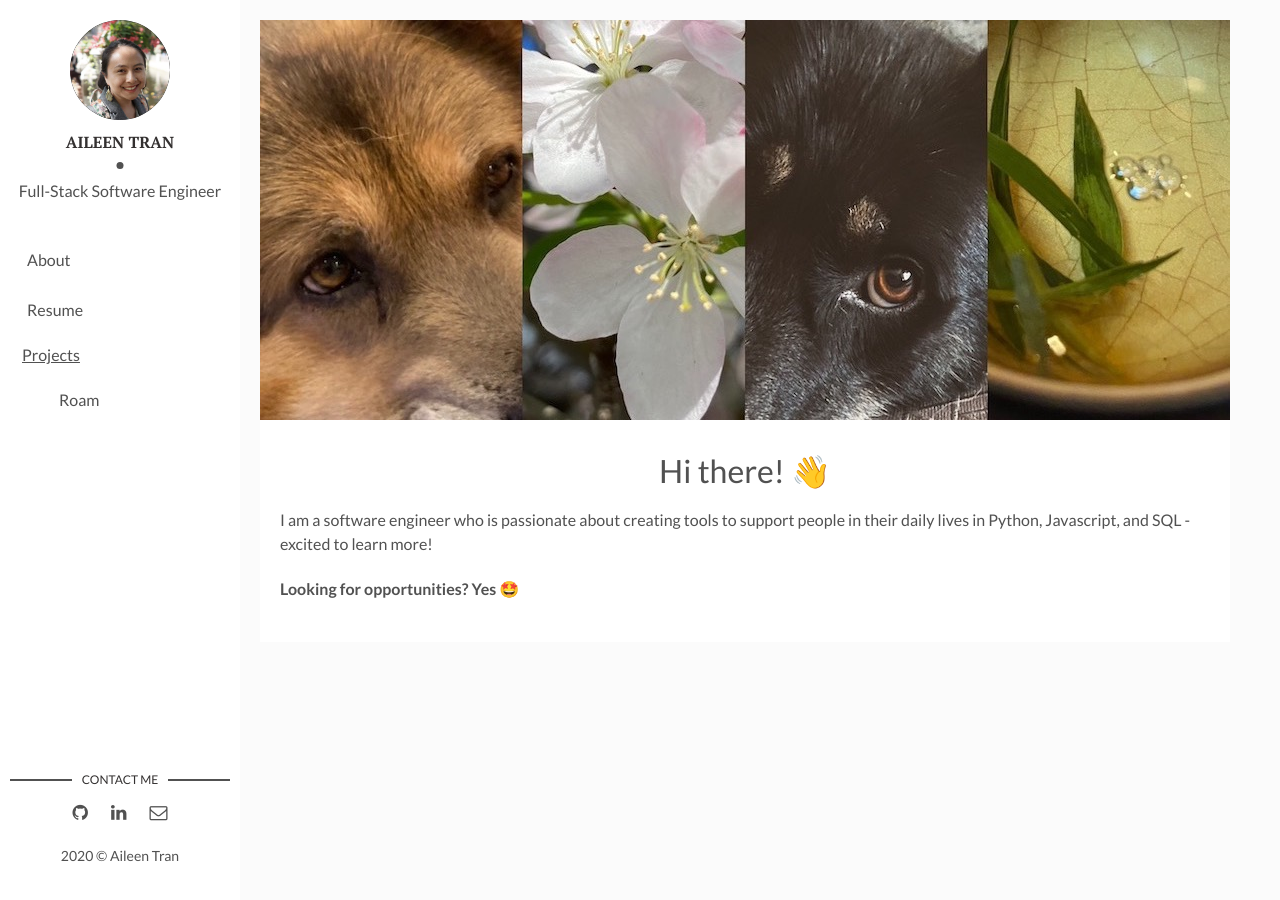
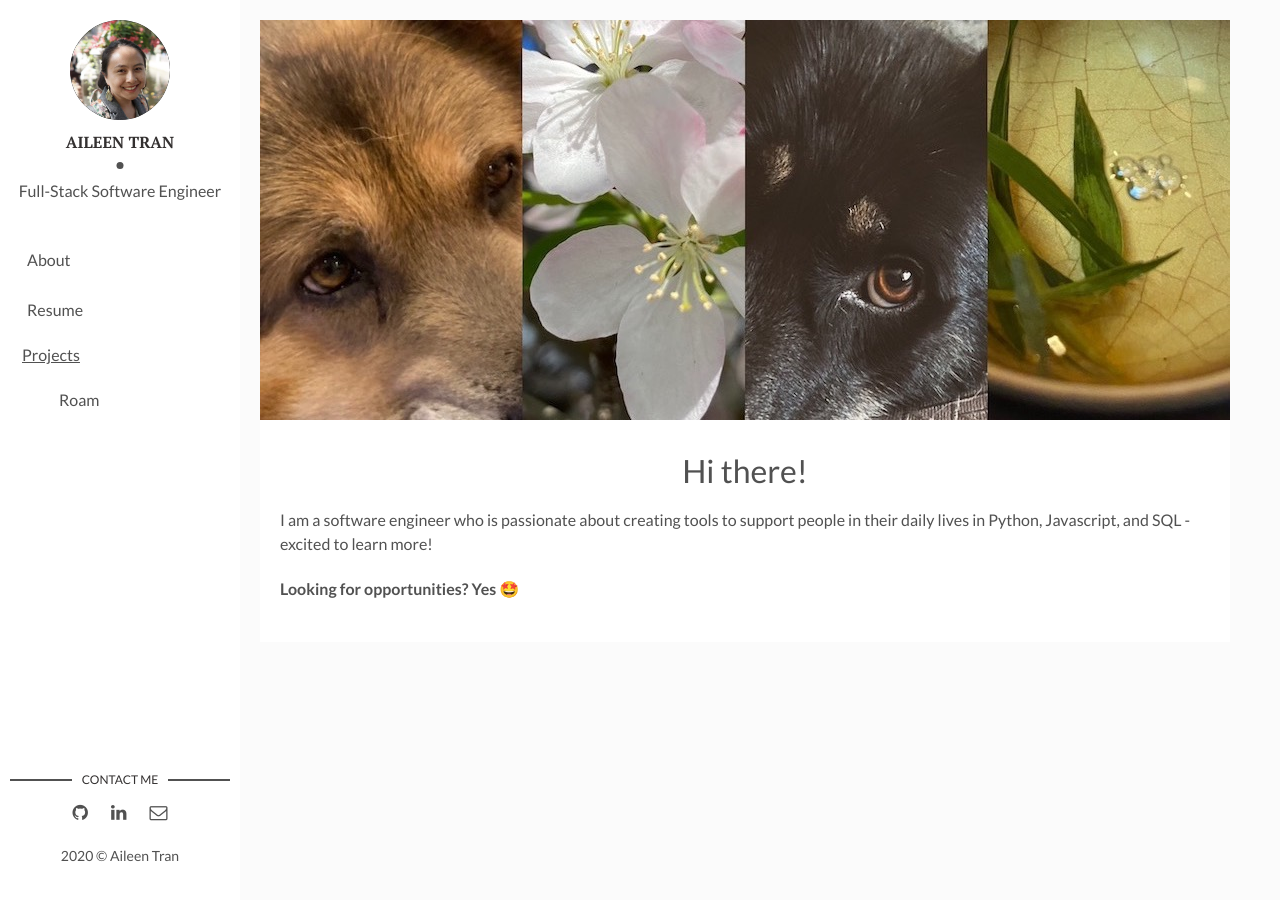
Before and after one commit to aileentran/aileentran.github.io, a Jekyll site: the page built from index.md, in a window 1280 px wide. Built offline with Jekyll 4.4.1, drawn with Linux system fonts in a browser that asks for light colours; the list of posts is cut into pages by our own code.

Commit message:
Edited landing page

```diff
--- a/index.md
+++ b/index.md
@@ -4,7 +4,7 @@
 
 layout: post
 img: mycollage2-1.jpg
-title: Hi there! 👋
+title: Hi there!
 ---
 I am a software engineer who is passionate about creating tools to support people in their daily lives in Python, Javascript, and SQL - excited to learn more!
 
```
